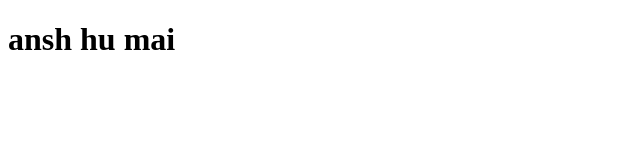
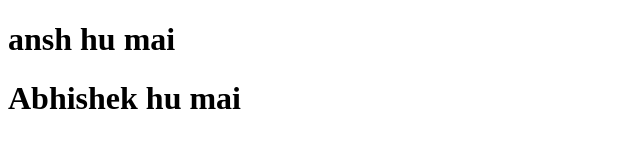
Before and after one commit to AnshSoni2407/Abhishek-repo, a plain HTML site: page abc.html in a window 1280 px wide. Shown: the whole page, without its empty margins (0-640 px from the left). Drawn offline with Linux system fonts and the light colour scheme.

Commit message:
changes added

```diff
--- a/abc.html
+++ b/abc.html
@@ -7,5 +7,7 @@
 </head>
 <body>
     <h1>ansh hu mai</h1>
+    <h1>Abhishek hu mai</h1>
+
 </body>
 </html>
```
